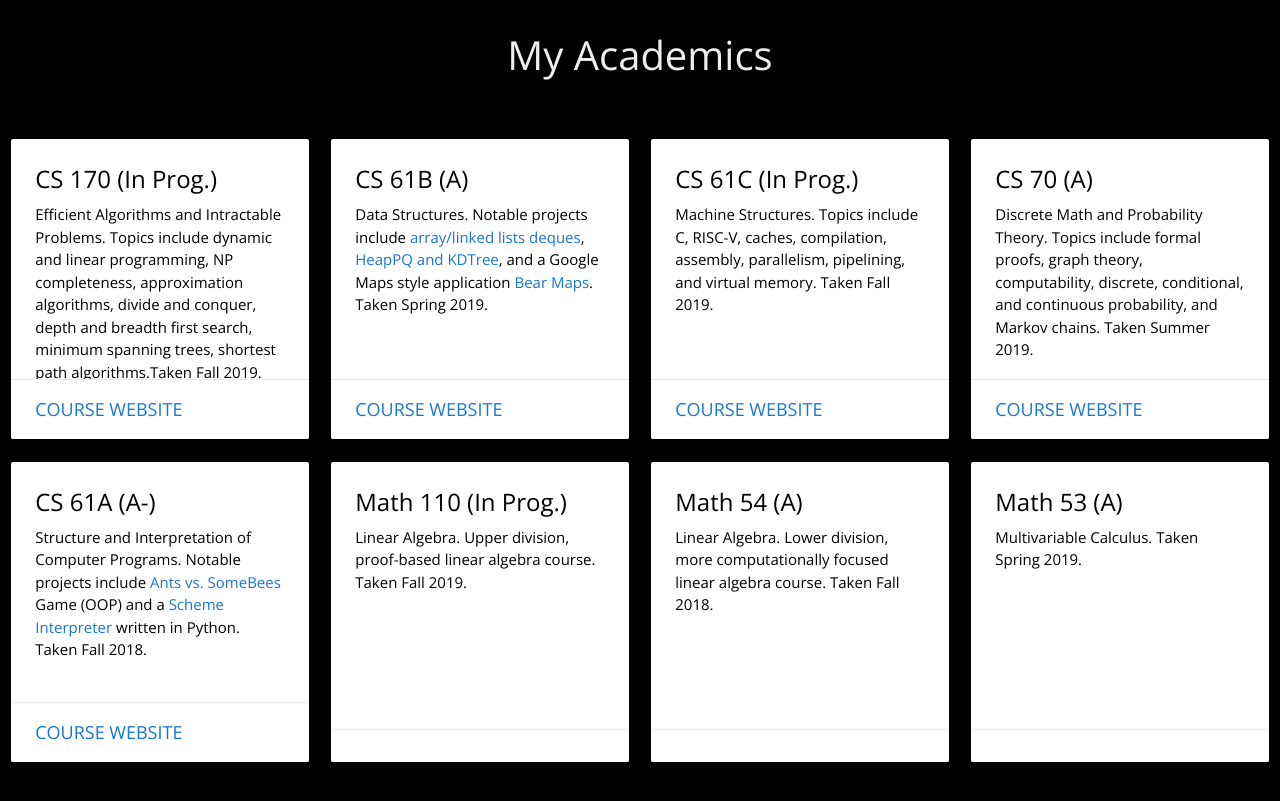
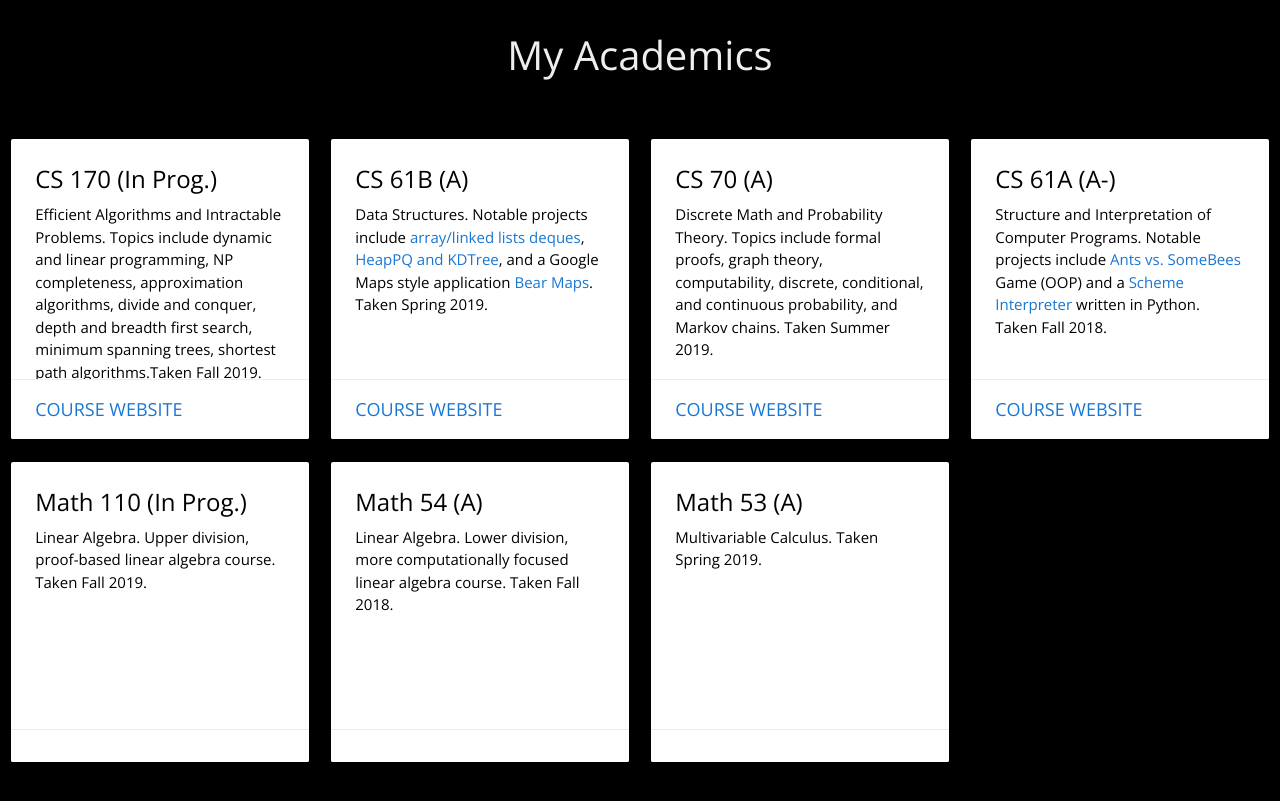
Before and after one commit to jasonkeung/jasonkeung.github.io, a plain HTML site: page index.html in a window 1280 px wide. Shown: the part 1978-2779 px from the top of the page. Drawn offline with nearby package versions, Linux system fonts and the light colour scheme.

Commit message:
Remove CS 61C

```diff
--- a/index.html
+++ b/index.html
@@ -252,19 +252,6 @@
                 <div class="col s6 m6 l3">
                     <div class="card small z-depth-3">
                         <div class="card-content black-text">
-                            <span class="card-title">CS 61C (In Prog.)</span>
-                            <p>Machine Structures. Topics include C, RISC-V, caches, compilation, assembly, parallelism,
-                                pipelining, and virtual memory. Taken Fall 2019.</p>
-                        </div>
-                        <div class="card-action">
-                            <a href="https://cs61c.org" style="color: #1976d2;font-size: 18px">Course Website</a>
-                        </div>
-                    </div>
-                </div>
-
-                <div class="col s6 m6 l3">
-                    <div class="card small z-depth-3">
-                        <div class="card-content black-text">
                             <span class="card-title">CS 70 (A)</span>
                             <p>Discrete Math and Probability Theory. Topics include formal proofs, graph theory,
                                 computability, discrete, conditional, and continuous probability, and Markov chains.
```
